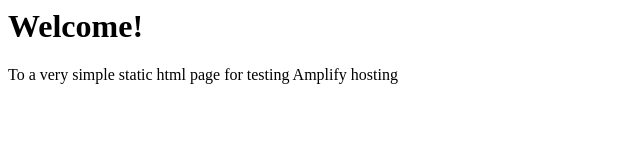
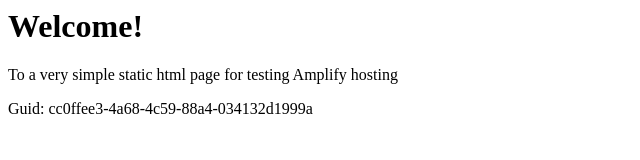
Before and after one commit to aws-aemilia-kix/Github-PR-Commit-Integration-Test-DoNotTouch-v1-prod-ap-northeast-3, a website: page src/index.html in a window 1280 px wide. Shown: the whole page, without its empty margins (0-640 px from the left). Drawn offline with Linux system fonts and the light colour scheme.

Commit message:
commit from integ tests

```diff
--- a/src/index.html
+++ b/src/index.html
@@ -1,3 +1,5 @@
+
+
 <html lang="en">
 
 <head>
@@ -10,6 +12,6 @@
 <body>
     <h1>Welcome!</h1>
     <p>To a very simple static html page for testing Amplify hosting</p>
-</body>
+    <p>Guid: cc0ffee3-4a68-4c59-88a4-034132d1999a</p></body>
 
 </html>
```
